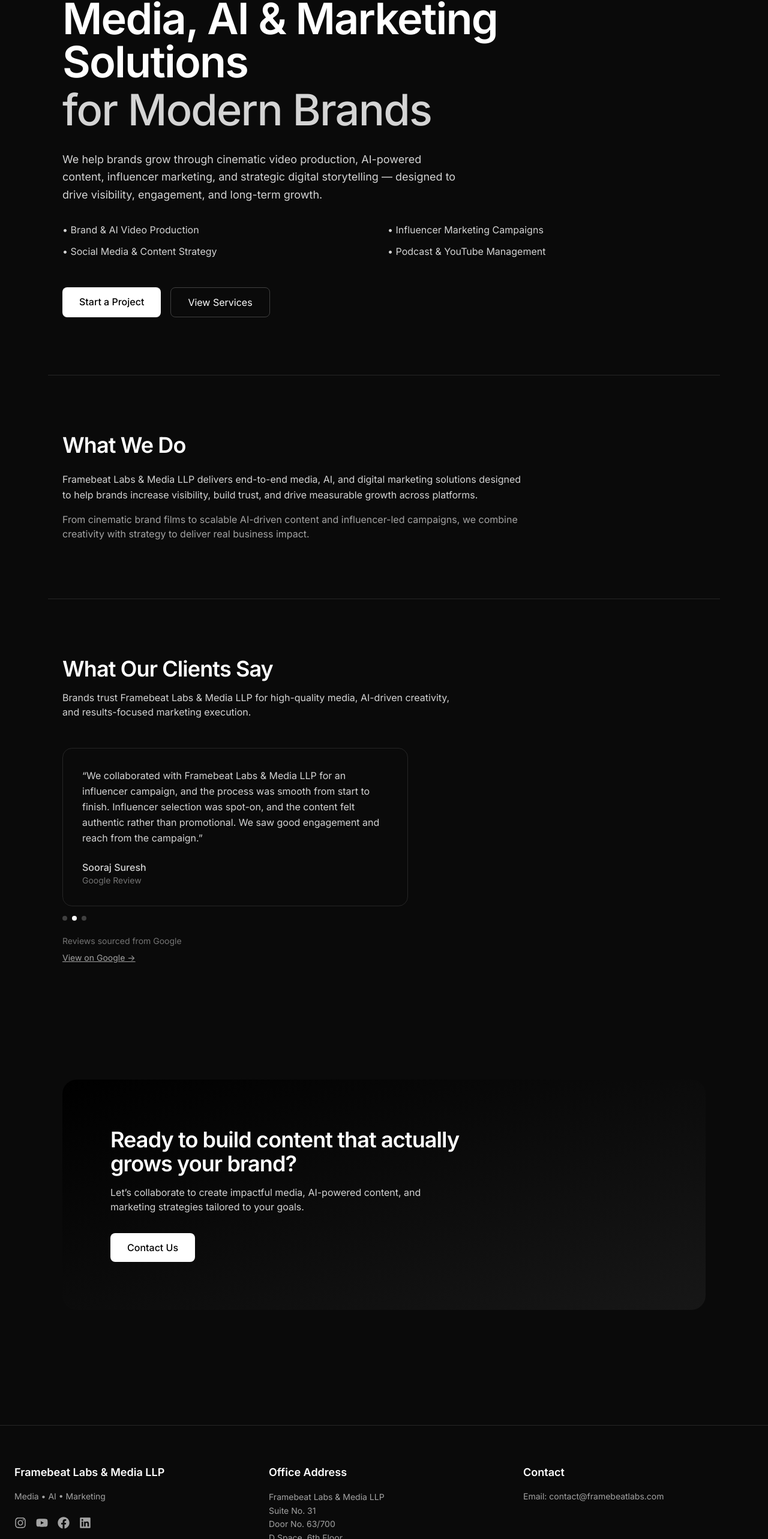
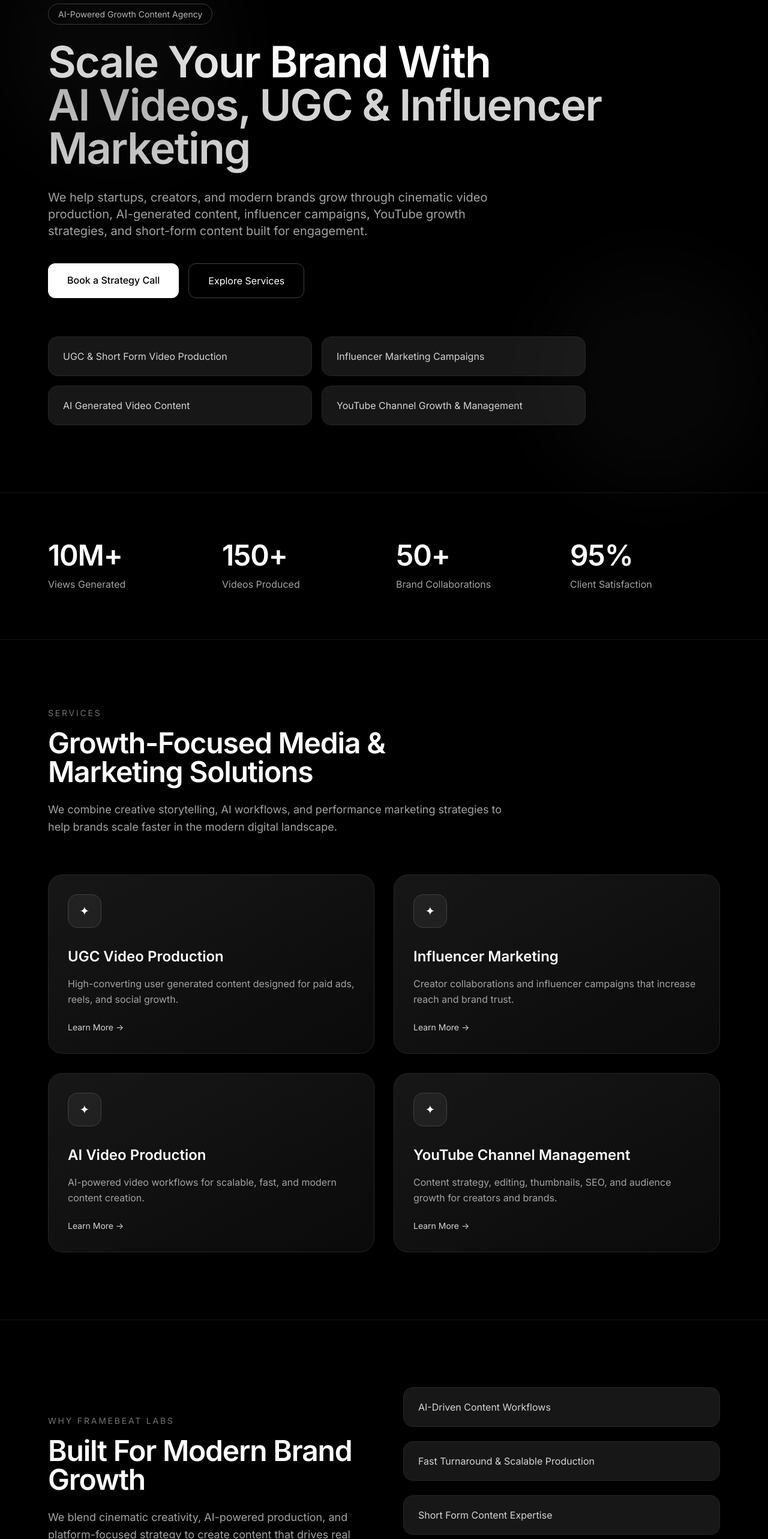
Before and after one commit to Harsha-k04/framebeat, a React (Vite) app: page / in a window 1280 px wide. Shown: the part 194-2760 px from the top of the page at 60% size. Built offline with nearby package versions, Linux system fonts and the light colour scheme.

Commit message:
Update Home.jsx

```diff
--- a/src/pages/Home.jsx
+++ b/src/pages/Home.jsx
@@ -1,144 +1,281 @@
 import { motion } from "framer-motion"
 import SEO from "../components/SEO"
 import ReviewsCarousel from "../components/ReviewsCarousel"
+
+const services = [
+  {
+    title: "UGC Video Production",
+    desc: "High-converting user generated content designed for paid ads, reels, and social growth.",
+  },
+  {
+    title: "Influencer Marketing",
+    desc: "Creator collaborations and influencer campaigns that increase reach and brand trust.",
+  },
+  {
+    title: "AI Video Production",
+    desc: "AI-powered video workflows for scalable, fast, and modern content creation.",
+  },
+  {
+    title: "YouTube Channel Management",
+    desc: "Content strategy, editing, thumbnails, SEO, and audience growth for creators and brands.",
+  },
+]
+
+const stats = [
+  { number: "10M+", label: "Views Generated" },
+  { number: "150+", label: "Videos Produced" },
+  { number: "50+", label: "Brand Collaborations" },
+  { number: "95%", label: "Client Satisfaction" },
+]
 
 export default function Home() {
   return (
     <>
       <SEO
-        title="Framebeat Labs & Media LLP | Media, AI & Marketing Solutions"
-        description="Framebeat Labs & Media LLP is a media, AI, and digital marketing company helping brands grow through video production, influencer marketing, and content strategy."
-        keywords="media company, video production, AI content, influencer marketing, digital marketing agency India"
-        url="https://framebeat.vercel.app/"
+        title="Framebeat Labs | AI Video Production & Influencer Marketing Agency"
+        description="Framebeat Labs helps brands grow through AI video production, UGC content, influencer marketing, YouTube management, and short-form video strategies."
+        keywords="ugc video agency india, influencer marketing agency, ai video production, youtube channel management, short form video agency"
+        url="https://www.framebeatlabs.com/"
       />
 
-      <div className="px-6 md:px-20">
-        {/* Hero */}
-        <section className="relative max-w-7xl mx-auto px-6 pt-28 pb-24">
-          {/* subtle background depth */}
-          <div className="absolute inset-0 -z-10 bg-gradient-to-br from-neutral-900 via-neutral-950 to-black" />
+      <div className="bg-black text-white overflow-hidden">
+        {/* HERO */}
+        <section className="relative px-6 md:px-20 pt-32 pb-28">
+          <div className="absolute inset-0 bg-gradient-to-br from-neutral-950 via-black to-neutral-900 -z-10" />
 
-          <motion.h1
-            initial={{ opacity: 0, y: 30 }}
+          <div className="absolute top-0 left-0 w-96 h-96 bg-neutral-800 opacity-20 blur-3xl rounded-full" />
+          <div className="absolute bottom-0 right-0 w-96 h-96 bg-neutral-700 opacity-10 blur-3xl rounded-full" />
+
+          <div className="max-w-7xl mx-auto">
+            <motion.div
+              initial={{ opacity: 0, y: 40 }}
               animate={{ opacity: 1, y: 0 }}
               transition={{ duration: 0.8 }}
-            className="text-5xl md:text-7xl font-semibold tracking-tight leading-tight max-w-4xl"
             >
-            Media, AI & Marketing Solutions
-            <span className="block mt-2 text-neutral-300 font-medium">
-              for Modern Brands
+              <span className="px-4 py-2 rounded-full border border-neutral-700 text-sm text-neutral-300">
+                AI-Powered Growth Content Agency
               </span>
-          </motion.h1>
 
-          <motion.p
-            initial={{ opacity: 0, y: 20 }}
-            animate={{ opacity: 1, y: 0 }}
-            transition={{ delay: 0.2, duration: 0.8 }}
-            className="mt-8 text-lg text-neutral-300 max-w-2xl leading-relaxed"
-          >
-            We help brands grow through cinematic video production, AI-powered
-            content, influencer marketing, and strategic digital storytelling —
-            designed to drive visibility, engagement, and long-term growth.
-          </motion.p>
+              <h1 className="mt-8 text-5xl md:text-7xl font-semibold tracking-tight leading-[1.05] max-w-5xl">
+                Scale Your Brand With
+                <span className="block text-neutral-300">
+                  AI Videos, UGC & Influencer Marketing
+                </span>
+              </h1>
 
-          {/* quick clarity bullets */}
-          <ul className="mt-8 grid grid-cols-1 sm:grid-cols-2 gap-3 text-neutral-300">
-            <li>• Brand & AI Video Production</li>
-            <li>• Influencer Marketing Campaigns</li>
-            <li>• Social Media & Content Strategy</li>
-            <li>• Podcast & YouTube Management</li>
-          </ul>
+              <p className="mt-8 text-lg md:text-xl text-neutral-400 max-w-3xl leading-relaxed">
+                We help startups, creators, and modern brands grow through
+                cinematic video production, AI-generated content, influencer
+                campaigns, YouTube growth strategies, and short-form content
+                built for engagement.
+              </p>
 
-          <motion.div
-            initial={{ opacity: 0 }}
-            animate={{ opacity: 1 }}
-            transition={{ delay: 0.4 }}
-            className="mt-12 flex flex-wrap gap-4"
-          >
+              <div className="mt-10 flex flex-wrap gap-4">
                 <a
                   href="/contact"
-              className="px-7 py-3 bg-white text-black rounded-lg font-medium hover:bg-neutral-200 transition"
+                  className="px-8 py-4 bg-white text-black rounded-xl font-medium hover:bg-neutral-200 transition duration-300"
                 >
-              Start a Project
+                  Book a Strategy Call
                 </a>
 
                 <a
                   href="/services"
-              className="px-7 py-3 border border-neutral-700 text-white rounded-lg hover:border-neutral-500 transition"
+                  className="px-8 py-4 border border-neutral-700 rounded-xl hover:border-neutral-400 transition duration-300"
                 >
-              View Services
+                  Explore Services
                 </a>
+              </div>
             </motion.div>
-        </section>
 
-        {/* What We Do */}
-        <section className="max-w-7xl mx-auto px-6 py-24 border-t border-neutral-800">
-          <div className="max-w-3xl">
-            <h2 className="text-3xl md:text-4xl font-semibold tracking-tight">
-              What We Do
-            </h2>
-
-            <p className="mt-6 text-neutral-300 leading-relaxed">
-              Framebeat Labs & Media LLP delivers end-to-end media, AI, and digital
-              marketing solutions designed to help brands increase visibility,
-              build trust, and drive measurable growth across platforms.
-            </p>
-
-            <p className="mt-4 text-neutral-400">
-              From cinematic brand films to scalable AI-driven content and
-              influencer-led campaigns, we combine creativity with strategy to
-              deliver real business impact.
-            </p>
+            {/* QUICK POINTS */}
+            <div className="grid grid-cols-1 md:grid-cols-2 gap-4 mt-16 max-w-4xl">
+              {[
+                "UGC & Short Form Video Production",
+                "Influencer Marketing Campaigns",
+                "AI Generated Video Content",
+                "YouTube Channel Growth & Management",
+              ].map((item, index) => (
+                <motion.div
+                  key={index}
+                  initial={{ opacity: 0, y: 20 }}
+                  animate={{ opacity: 1, y: 0 }}
+                  transition={{ delay: index * 0.1 }}
+                  className="bg-neutral-900 border border-neutral-800 rounded-2xl px-6 py-5 text-neutral-300"
+                >
+                  {item}
+                </motion.div>
+              ))}
+            </div>
           </div>
         </section>
 
-        {/* Reviews */}
-        <section className="max-w-7xl mx-auto px-6 py-24 border-t border-neutral-800">
-          <h2 className="text-3xl md:text-4xl font-semibold tracking-tight">
-            What Our Clients Say
+        {/* STATS */}
+        <section className="px-6 md:px-20 py-20 border-t border-neutral-900">
+          <div className="max-w-7xl mx-auto grid grid-cols-2 md:grid-cols-4 gap-10">
+            {stats.map((stat, index) => (
+              <motion.div
+                key={index}
+                initial={{ opacity: 0 }}
+                whileInView={{ opacity: 1 }}
+                transition={{ delay: index * 0.1 }}
+                viewport={{ once: true }}
+              >
+                <h2 className="text-4xl md:text-5xl font-semibold">
+                  {stat.number}
                 </h2>
 
-          <p className="mt-4 text-neutral-300 max-w-2xl">
-            Brands trust Framebeat Labs & Media LLP for high-quality media,
-            AI-driven creativity, and results-focused marketing execution.
+                <p className="mt-3 text-neutral-400">{stat.label}</p>
+              </motion.div>
+            ))}
+          </div>
+        </section>
+
+        {/* SERVICES */}
+        <section className="px-6 md:px-20 py-28 border-t border-neutral-900">
+          <div className="max-w-7xl mx-auto">
+            <div className="max-w-3xl">
+              <p className="text-sm uppercase tracking-[0.2em] text-neutral-500">
+                Services
               </p>
 
-          <div className="mt-12">
+              <h2 className="mt-4 text-4xl md:text-5xl font-semibold tracking-tight">
+                Growth-Focused Media & Marketing Solutions
+              </h2>
+
+              <p className="mt-6 text-neutral-400 leading-relaxed text-lg">
+                We combine creative storytelling, AI workflows, and performance
+                marketing strategies to help brands scale faster in the modern
+                digital landscape.
+              </p>
+            </div>
+
+            <div className="grid md:grid-cols-2 gap-8 mt-16">
+              {services.map((service, index) => (
+                <motion.div
+                  key={index}
+                  whileHover={{ y: -6 }}
+                  className="group bg-gradient-to-br from-neutral-900 to-neutral-950 border border-neutral-800 rounded-3xl p-8 hover:border-neutral-700 transition duration-300"
+                >
+                  <div className="w-14 h-14 rounded-2xl bg-white/5 border border-neutral-700 flex items-center justify-center text-xl">
+                    ✦
+                  </div>
+
+                  <h3 className="mt-8 text-2xl font-semibold">
+                    {service.title}
+                  </h3>
+
+                  <p className="mt-4 text-neutral-400 leading-relaxed">
+                    {service.desc}
+                  </p>
+
+                  <a
+                    href="/services"
+                    className="inline-block mt-6 text-sm text-neutral-300 hover:text-white transition"
+                  >
+                    Learn More →
+                  </a>
+                </motion.div>
+              ))}
+            </div>
+          </div>
+        </section>
+
+        {/* WHY CHOOSE US */}
+        <section className="px-6 md:px-20 py-28 border-t border-neutral-900">
+          <div className="max-w-7xl mx-auto grid md:grid-cols-2 gap-16 items-center">
+            <div>
+              <p className="text-sm uppercase tracking-[0.2em] text-neutral-500">
+                Why Framebeat Labs
+              </p>
+
+              <h2 className="mt-4 text-4xl md:text-5xl font-semibold tracking-tight">
+                Built For Modern Brand Growth
+              </h2>
+
+              <p className="mt-6 text-neutral-400 leading-relaxed text-lg">
+                We blend cinematic creativity, AI-powered production, and
+                platform-focused strategy to create content that drives real
+                business impact.
+              </p>
+            </div>
+
+            <div className="grid gap-6">
+              {[
+                "AI-Driven Content Workflows",
+                "Fast Turnaround & Scalable Production",
+                "Short Form Content Expertise",
+                "Performance-Focused Creative Strategy",
+              ].map((item, index) => (
+                <div
+                  key={index}
+                  className="bg-neutral-900 border border-neutral-800 rounded-2xl px-6 py-5 text-neutral-300"
+                >
+                  {item}
+                </div>
+              ))}
+            </div>
+          </div>
+        </section>
+
+        {/* REVIEWS */}
+        <section className="px-6 md:px-20 py-28 border-t border-neutral-900">
+          <div className="max-w-7xl mx-auto">
+            <h2 className="text-4xl md:text-5xl font-semibold tracking-tight">
+              Trusted By Growing Brands
+            </h2>
+
+            <p className="mt-6 text-neutral-400 max-w-2xl text-lg leading-relaxed">
+              Brands work with Framebeat Labs for premium content production,
+              influencer campaigns, YouTube growth, and AI-powered marketing
+              execution.
+            </p>
+
+            <div className="mt-14">
               <ReviewsCarousel />
             </div>
-
-          <p className="mt-6 text-sm text-neutral-500">
-            Reviews sourced from Google
-          </p>
 
             <a
               href="https://www.google.co.in/search?sca_esv=07b6421d581a57bc&sxsrf=AE3TifNq6KkxTtMjqzSqyH-bS3hpqA2gqg:1767804447530&si=AMgyJEtREmoPL4P1I5IDCfuA8gybfVI2d5Uj7QMwYCZHKDZ-E3o7P_y15QT6ncjmf_1KuPtd1HfdzR42PMnMt38RbGOmJ9G6cY_MRbS7S_LlsIs6mSM2TP-AR6R8rSBICQjiySpvz0oLI2r6Pef5nhRikLvXxqy0rA%3D%3D&q=Framebeat+Labs+%26+Media+LLP+Reviews&sa=X&ved=2ahUKEwjvkoLh8PmRAxWD8zgGHZl2JPkQ0bkNegQIHRAE"
               target="_blank"
               rel="noopener noreferrer"
-            className="mt-2 inline-block text-sm underline text-neutral-400 hover:text-neutral-200"
+              className="inline-block mt-8 text-neutral-400 hover:text-white transition"
             >
-            View on Google →
+              View Google Reviews →
             </a>
+          </div>
         </section>
 
-        {/* CTA */}
-        <section className="max-w-7xl mx-auto px-6 py-24">
-          <div className="bg-gradient-to-br from-black to-neutral-900 text-white rounded-3xl p-12 md:p-20">
-            <h3 className="text-3xl md:text-4xl font-semibold tracking-tight max-w-2xl">
-              Ready to build content that actually grows your brand?
-            </h3>
+        {/* FINAL CTA */}
+        <section className="px-6 md:px-20 py-28">
+          <div className="max-w-7xl mx-auto rounded-[2rem] border border-neutral-800 bg-gradient-to-br from-neutral-950 to-neutral-900 p-10 md:p-20 overflow-hidden relative">
+            <div className="absolute top-0 right-0 w-80 h-80 bg-neutral-700 opacity-10 blur-3xl rounded-full" />
 
-            <p className="mt-4 text-neutral-300 max-w-xl">
-              Let’s collaborate to create impactful media, AI-powered content,
-              and marketing strategies tailored to your goals.
+            <div className="relative z-10">
+              <h2 className="text-4xl md:text-6xl font-semibold tracking-tight max-w-4xl leading-tight">
+                Ready To Scale Your Brand With High-Impact Content?
+              </h2>
+
+              <p className="mt-8 text-neutral-400 text-lg max-w-2xl leading-relaxed">
+                Let’s create cinematic videos, influencer campaigns, AI-powered
+                content, and growth strategies designed for modern audiences.
               </p>
 
+              <div className="mt-10 flex flex-wrap gap-4">
                 <a
                   href="/contact"
-              className="inline-block mt-8 px-7 py-3 bg-white text-black rounded-lg font-medium hover:bg-neutral-200 transition"
+                  className="px-8 py-4 bg-white text-black rounded-xl font-medium hover:bg-neutral-200 transition"
                 >
                   Contact Us
                 </a>
+
+                <a
+                  href="/case-studies"
+                  className="px-8 py-4 border border-neutral-700 rounded-xl hover:border-neutral-400 transition"
+                >
+                  View Case Studies
+                </a>
+              </div>
+            </div>
           </div>
         </section>
       </div>
```
Lines whose indentation alone changed are shown as unchanged.
